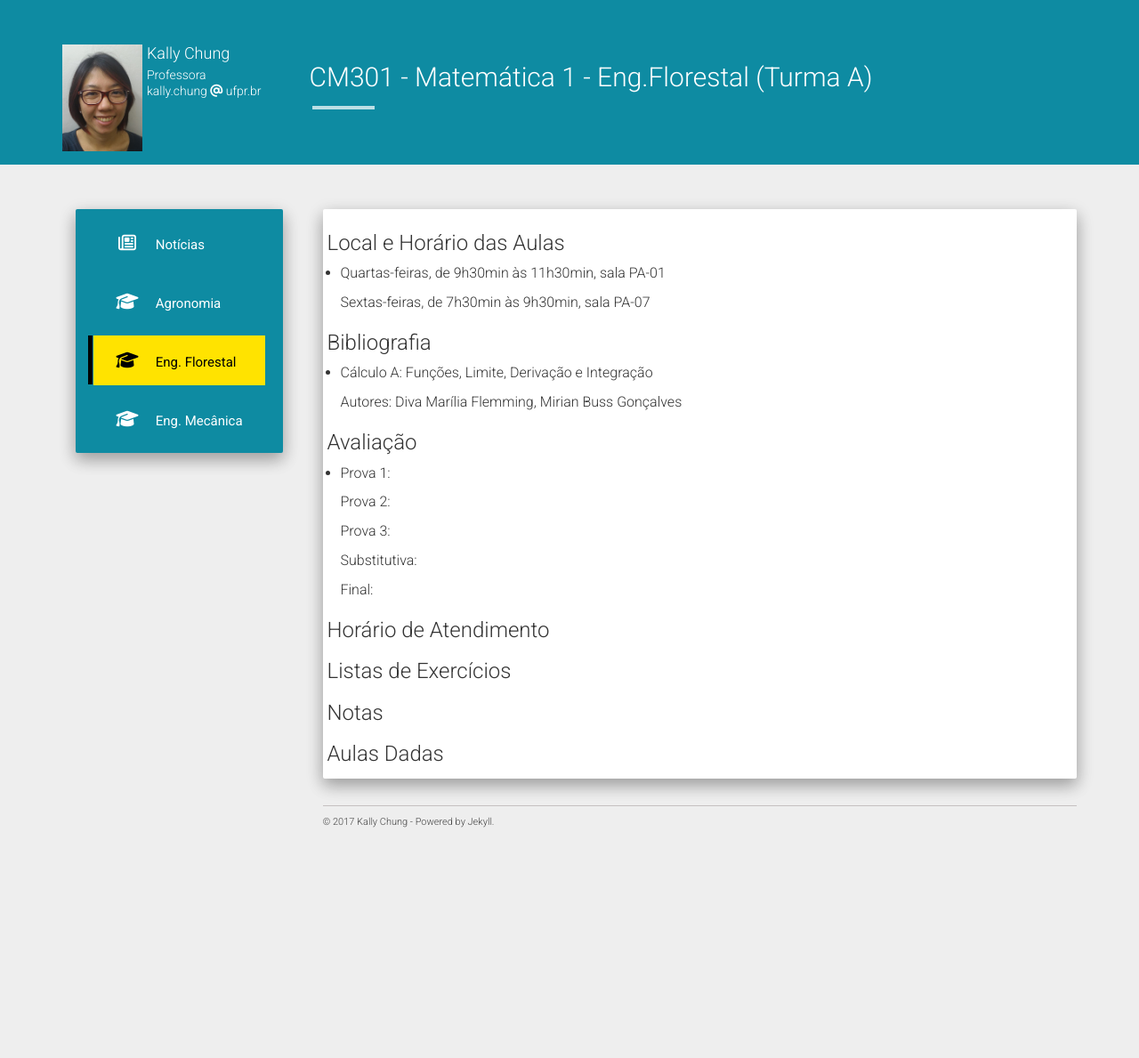
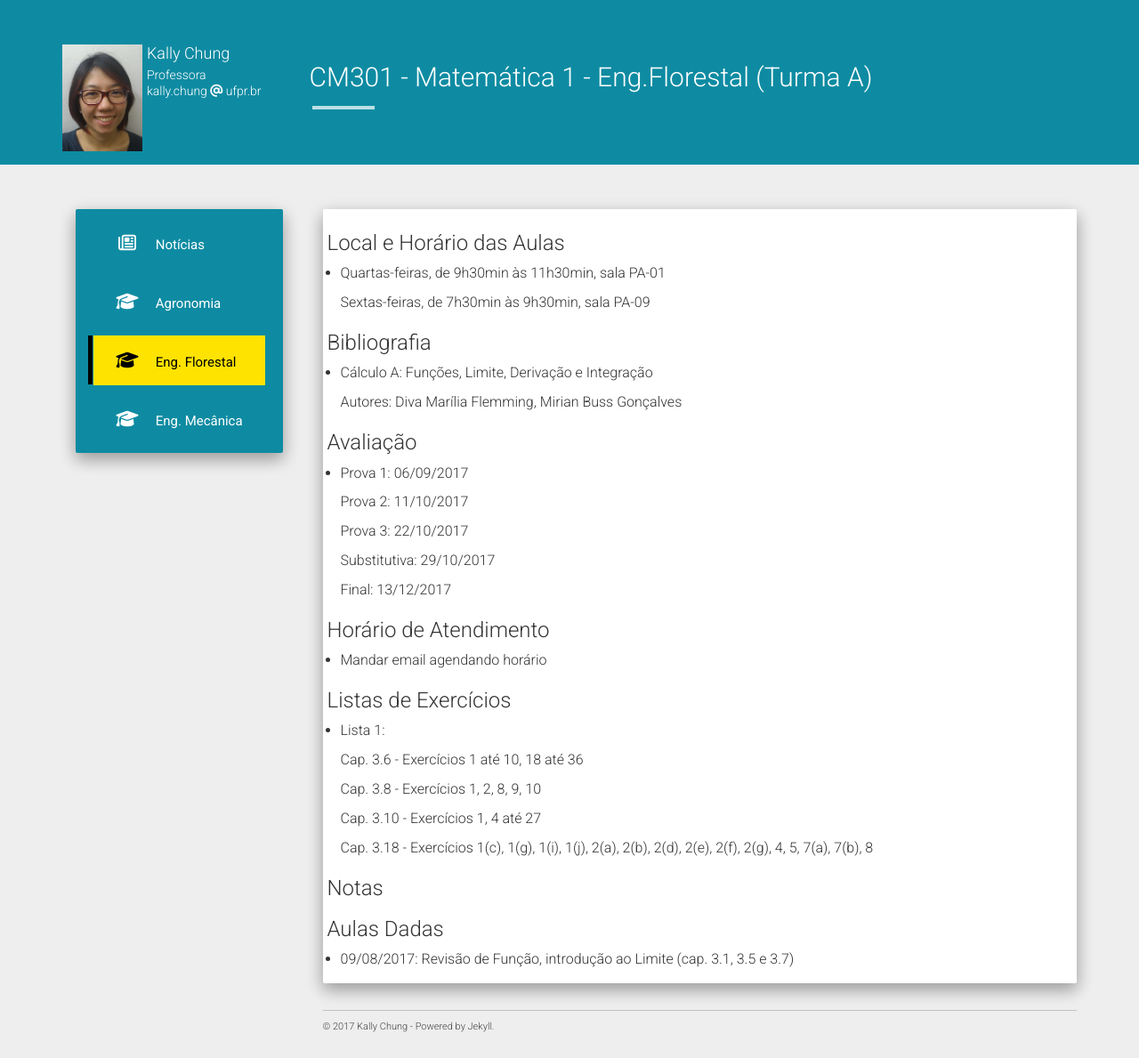
Before and after one commit to chunggnuhc/chunggnuhc.github.io, a Jekyll site: the page built from engFlor2sem2017.md, in a window 1280 px wide. Shown: the whole page at 89% size. Built offline with Jekyll 4.4.1, drawn with Linux system fonts in a browser that asks for light colours; nearby versions of some CDN libraries; before the commit the page ends 959 px from its top, so only the background shows below that.

Commit message:
InfoGeral adicionadas, Lista 1

```diff
--- a/engFlor2sem2017.md
+++ b/engFlor2sem2017.md
@@ -7,7 +7,7 @@ permalink: /engFlor2sem2017-Mat2/
 <h3>Local e Horário das Aulas</h3>
 - Quartas-feiras, de 9h30min às 11h30min, sala PA-01
 
-  Sextas-feiras, de 7h30min às 9h30min, sala PA-07
+  Sextas-feiras, de 7h30min às 9h30min, sala PA-09
 
 <h3>Bibliografia</h3>
 
@@ -17,20 +17,34 @@ permalink: /engFlor2sem2017-Mat2/
 
 <h3>Avaliação</h3>
 
-- Prova 1:
+- Prova 1: 06/09/2017
 
-  Prova 2:
+  Prova 2: 11/10/2017
 
-  Prova 3:
+  Prova 3: 22/10/2017
 
-  Substitutiva:
+  Substitutiva: 29/10/2017
 
-  Final:
+  Final: 13/12/2017
 
 <h3>Horário de Atendimento</h3>
 
+- Mandar email agendando horário
+
 <h3>Listas de Exercícios</h3>
+
+- Lista 1:
+
+  Cap. 3.6 - Exercícios 1 até 10, 18 até 36
+
+  Cap. 3.8 - Exercícios 1, 2, 8, 9, 10
+
+  Cap. 3.10 - Exercícios 1, 4 até 27
+
+  Cap. 3.18 - Exercícios 1(c), 1(g), 1(i), 1(j), 2(a), 2(b), 2(d), 2(e), 2(f), 2(g), 4, 5, 7(a), 7(b), 8
 
 <h3>Notas</h3>
 
 <h3>Aulas Dadas</h3>
+
+- 09/08/2017: Revisão de Função, introdução ao Limite (cap. 3.1, 3.5 e 3.7)
```
